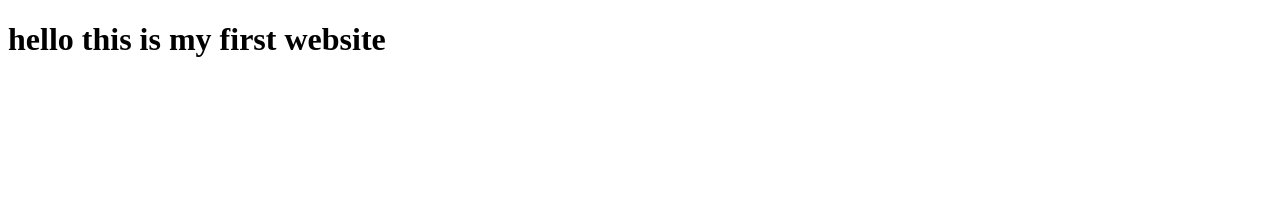
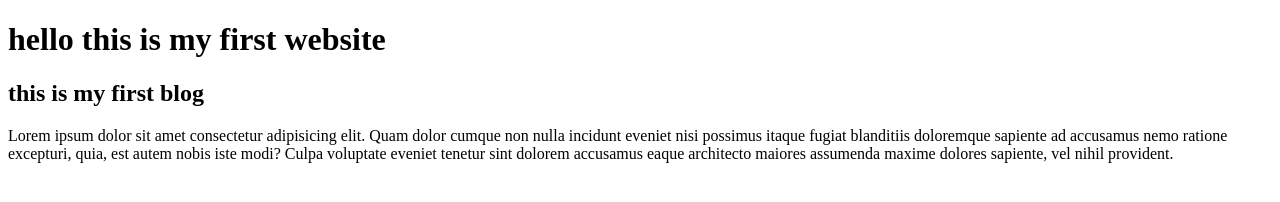
Before and after one commit to nawab25/my-first-website, a plain HTML site: page index.html in a window 1280 px wide. Drawn offline with Linux system fonts and the light colour scheme.

Commit message:
added the first blog

```diff
--- a/index.html
+++ b/index.html
@@ -7,5 +7,10 @@
 </head>
 <body>
     <h1>hello this is my first website</h1>
+
+<div class="first-blog">
+    <h2>this is my first blog</h2>
+    <p>Lorem ipsum dolor sit amet consectetur adipisicing elit. Quam dolor cumque non nulla incidunt eveniet nisi possimus itaque fugiat blanditiis doloremque sapiente ad accusamus nemo ratione excepturi, quia, est autem nobis iste modi? Culpa voluptate eveniet tenetur sint dolorem accusamus eaque architecto maiores assumenda maxime dolores sapiente, vel nihil provident.</p>
+</div>
 </body>
 </html>
```
